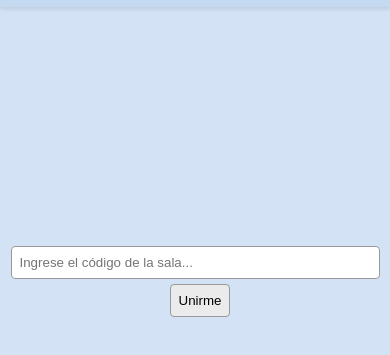
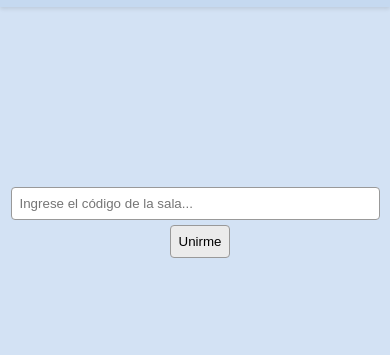
Before and after one commit to josamaci/portfolio-momentum, a plain HTML site: page plataforma.html in a window 390 px wide. Shown: the part 103-458 px from the top of the page. Drawn offline with nearby package versions, Linux system fonts and the light colour scheme.

Commit message:
- ajuste altura

```diff
--- a/plataforma.html
+++ b/plataforma.html
@@ -141,7 +141,7 @@
                 text-align: center;
                 flex-direction: column;
                 width: 100%;
-                margin-top: 60%;
+                margin-top: 45%;
                 justify-content: center;
                 align-items: center;
             }
```
